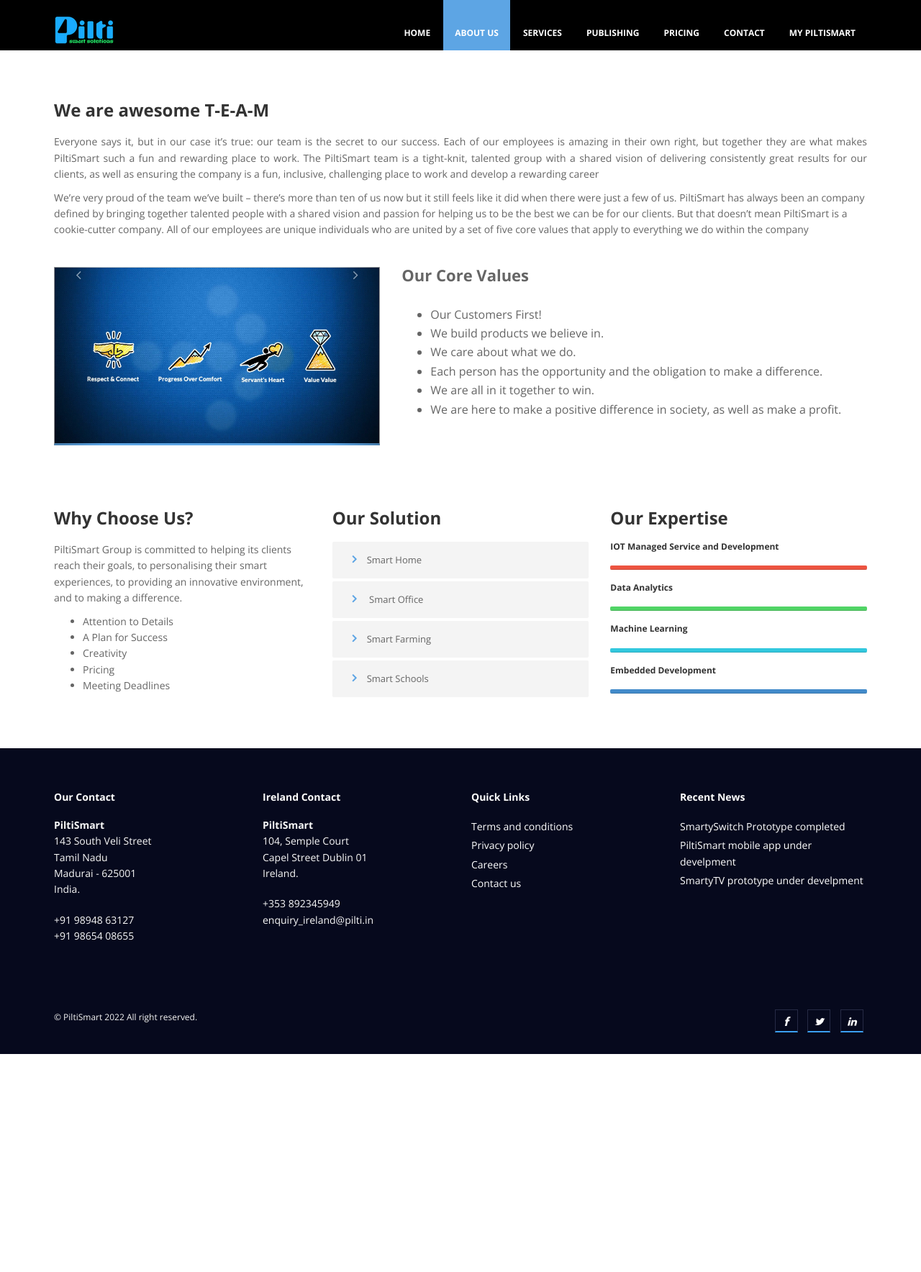
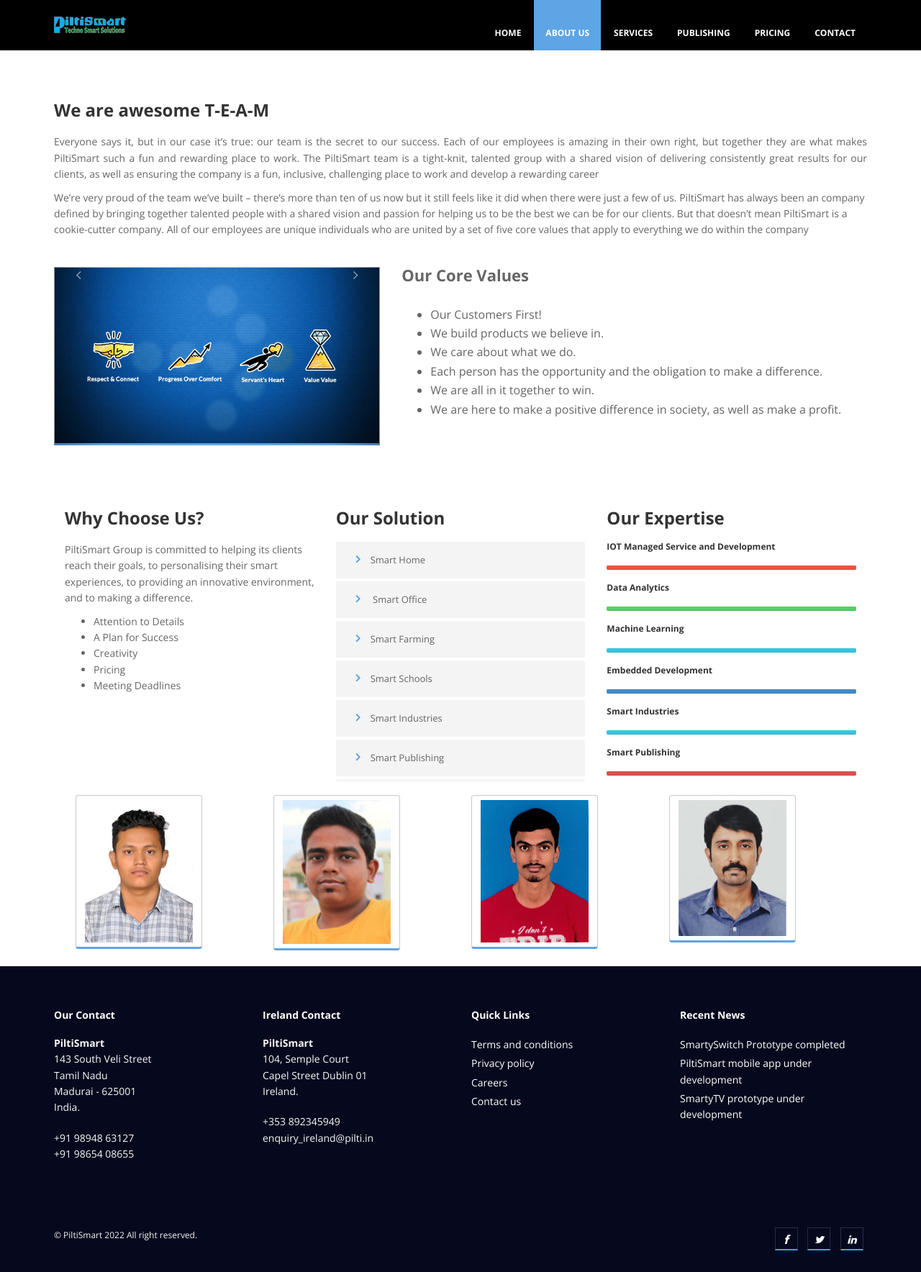
Before and after one commit to PiltiSmart/Piltiwebsite, a PHP site: page /about.php in a window 1280 px wide. Shown: the whole page at 72% size. Before the commit the page ends 1465 px from the top, so only its background shows below. Run offline with PHP 8.4, Linux system fonts and the light colour scheme; some libraries are stand-ins or nearby versions.

Commit message:
Updated home, about us, services and remove my piltismart

```diff
--- a/about.php
+++ b/about.php
@@ -52,9 +52,6 @@
               </li>
               <li>
                 <a href="contact.php">Contact</a>
-              </li>
-              <li>
-                <a href="pilticloud.php">My PiltiSmart</a>
               </li>
             </ul>
           </div>
@@ -166,7 +163,7 @@
 					</div>
 					<br>
 
-					<div class="row">
+					<div class="row-12">
 						<div class="col-md-4">
 							<!-- Heading and para -->
 							<div class="block-heading-two">
@@ -259,13 +256,49 @@
 											student tracking wristbands, smart attendance, play based ap development and
 											much more
 										</div>
+</div>
+</div>
+								<div class="panel">
+									<div class="panel-heading">
+										<h4 class="panel-title">
+											<a data-toggle="collapse" data-parent="#accordion-alt3"
+												href="#collapseFive-alt3">
+												<i class="fa fa-angle-right"></i>Smart Industries
+											</a>
+										</h4>
+									</div>
+								<div id="collapseFive-alt3" class="panel-collapse collapse">
+										<div class="panel-body">
+											Fully managed Smart Industries service with PiltiSmart devices. Virtual Production Areas, Employee's work tracking wristbands, Employee's attendance, work based app development and much more.
+
+
+</div>
+</div>
+</div>
+								<div class="panel">
+									<div class="panel-heading">
+										<h4 class="panel-title">
+											<a data-toggle="collapse" data-parent="#accordion-alt3"
+												href="#collapseSix-alt3">
+												<i class="fa fa-angle-right"></i>Smart Publishing
+											</a>
+										</h4>
+									</div>
+								<div id="collapseSix-alt3" class="panel-collapse collapse">
+										<div class="panel-body">
+											Fully Converted your Publishing services with PiltiSmart Team. Optimization and
+											Recommendations through PiltiSmart’s Teams.
+</div>
+</div>
+</div>
+							<div class="panel">
 									</div>
 								</div>
 							</div>
+</div>
 							<!-- Accordion ends -->
 
 						</div>
-
 						<div class="col-md-4">
 							<div class="block-heading-two">
 								<h3><span>Our Expertise</span></h3>
@@ -299,14 +332,36 @@
 									<span class="sr-only">100% Complete (success)</span>
 								</div>
 							</div>
+							<h6>Smart Industries</h6>
+							<div class="progress pb-sm">
+								<div class="progress-bar progress-bar-lblue" role="progressbar" aria-valuenow="80"
+									aria-valuemin="0" aria-valuemax="100" style="width: 100%">
+									<span class="sr-only">100% Complete (success)</span>
+								</div>
+							</div>
+							<h6>Smart Publishing</h6>
+							<div class="progress pb-sm">
+								<div class="progress-bar progress-bar-danger" role="progressbar" aria-valuenow="80"
+									aria-valuemin="0" aria-valuemax="100" style="width: 100%">
+									<span class="sr-only">100% Complete (success)</span>
+								</div>
+
+							</div>
 						</div>
+<div class="col-md-12">
+<div class="col-md-3">
+<img class="btn img-responsive" src="img/Suraj.jpg" alt="Emp1" /></div>
+<div class="col-md-3">
+<img class="btn img-responsive" src="img/rishi.jpg" alt="Emp2" /></div>
+<div class="col-md-3">
+<img class="btn img-responsive" src="img/mani.jpg" alt="Emp3" /></div>
+<div class="col-md-3">
+<img class="btn img-responsive" src="img/ashok.jpg" alt="Emp4" /></div>
+</div>
+					</div>
+					<br >
 
-					</div>
-
-					<br>
-
-				</div>
-
+	</div>
 		</section>
 		<?php include_once 'footer.php';?>
 	</div><a class="scrollup fa fa-angle-up active" href="#" style="font-style: italic"></a>
--- a/contact.php
+++ b/contact.php
@@ -50,9 +50,6 @@
               </li>
               <li class="active">
                 <a href="contact.php">Contact</a>
-              </li>
-              <li>
-                <a href="pilticloud.php">My PiltiSmart</a>
               </li>
             </ul>
 				          </div>
--- a/css/style.css
+++ b/css/style.css
@@ -6,6 +6,12 @@
 @import url('http://fonts.googleapis.com/css?family=Noto+Serif:400,400italic,700|Open+Sans:400,600,700');
 @import url('font-awesome.css');
 @import url('animate.css');
+@font-face {
+  font-family: shurikenstd-boy;
+  font-weight: normal;
+  font-style: normal;
+  src: url(../fonts/shurikenstd-boy.otf);
+}
 body {
     font-family: 'Open Sans', Arial, sans-serif;
     font-size: 14px;
--- a/footer.php
+++ b/footer.php
@@ -47,10 +47,10 @@
 					<a href="#">SmartySwitch Prototype completed</a>
 				  </li>
 				  <li>
-					<a href="#">PiltiSmart mobile app under develpment</a>
+					<a href="#">PiltiSmart mobile app under development</a>
 				  </li>
 				  <li>
-					<a href="#">SmartyTV prototype under develpment</a>
+					<a href="#">SmartyTV prototype under development</a>
 				  </li>
 				</ul>
 			  </div>
--- a/pricing.php
+++ b/pricing.php
@@ -48,9 +48,6 @@
               </li>
               <li>
                 <a href="contact.php">Contact</a>
-              </li>
-              <li>
-                <a href="pilticloud.php">My PiltiSmart</a>
               </li>
             </ul>
 	          </div>
--- a/publishing.php
+++ b/publishing.php
@@ -50,9 +50,6 @@
               </li>
               <li>
                 <a href="contact.php">Contact</a>
-              </li>
-              <li>
-                <a href="pilticloud.php">My PiltiSmart</a>
               </li>
             </ul>
 	          </div>
```
Also changed, not shown: index.php (+25 -18 lines), services.php (+6 -5 lines), css/bootstrap.min.css, fonts/shurikenstd-boy.otf (added), img/Mani.jpg (added), img/Suraj.jpg (added), img/ashok.jpg (added), img/karthik.jpg (added), img/logo.png, img/rishi.jpg (added).
